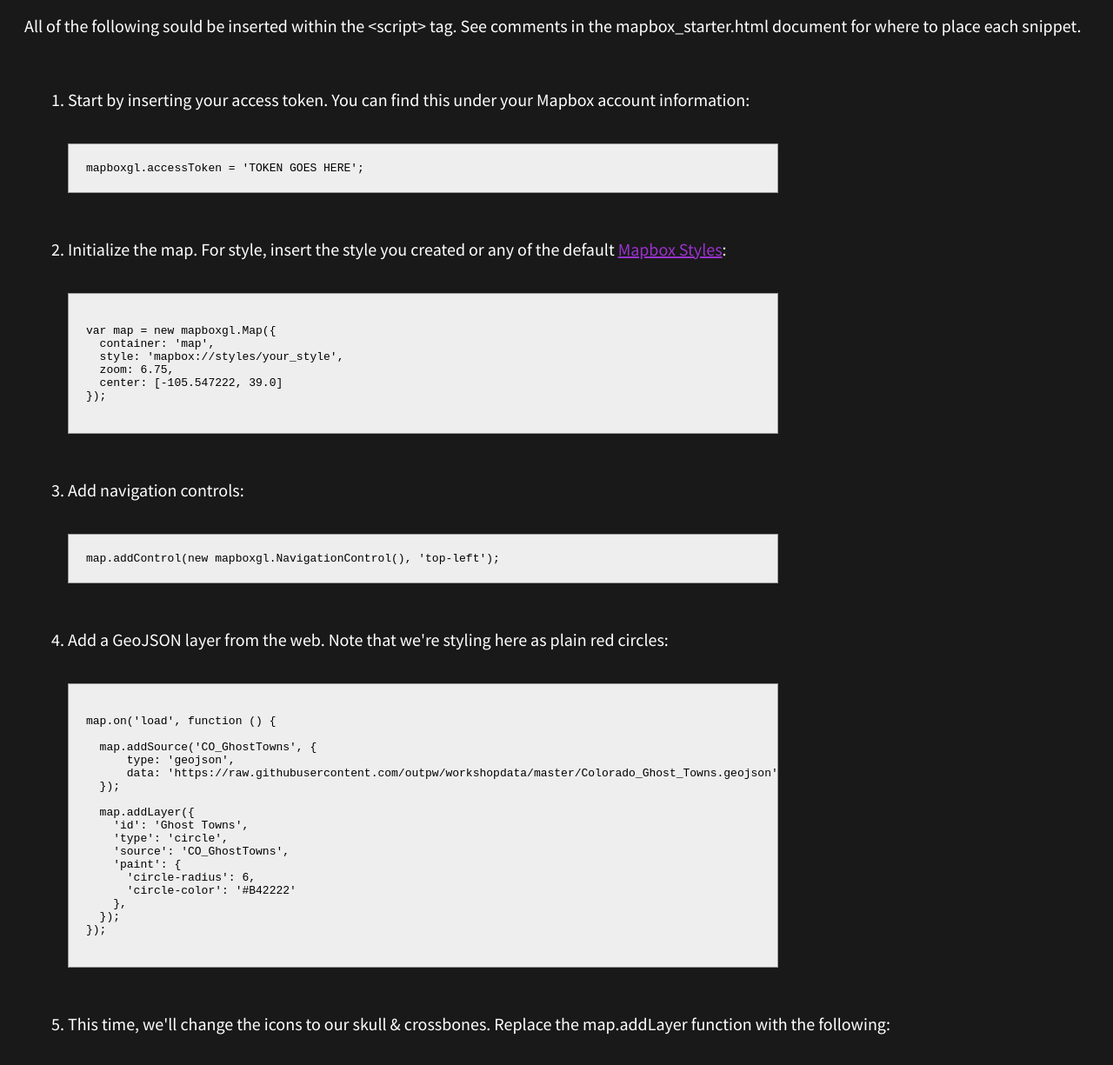
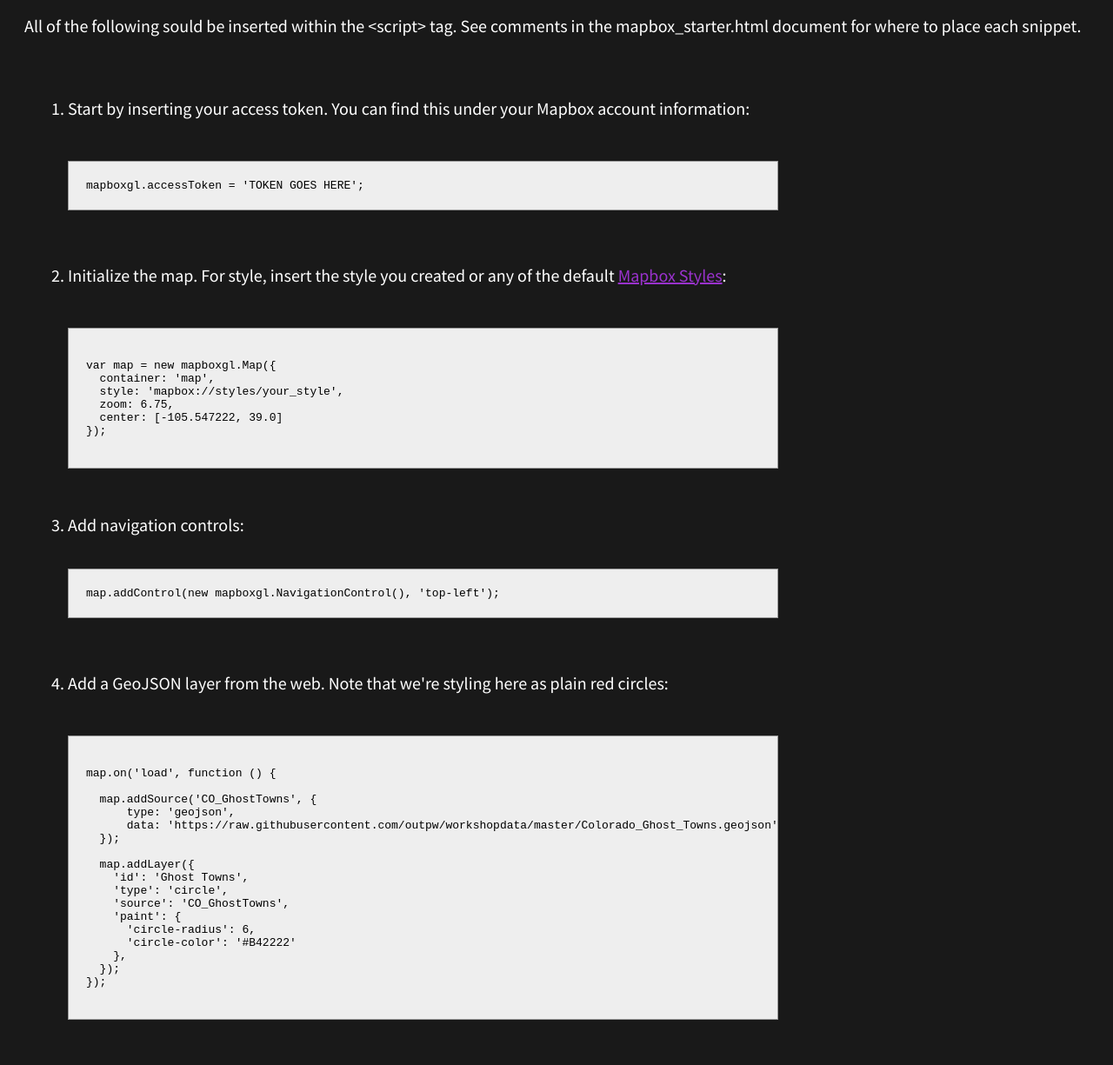
Before and after one commit to whitephil/whitephil.github.io, a plain HTML site: page mapbox_workshop.html in a window 1280 px wide. Shown: the part 733-1958 px from the top of the page at 87% size. Drawn offline with Linux system fonts and the light colour scheme.

Commit message:
still fiddling with line height

```diff
--- a/mapbox_workshop.html
+++ b/mapbox_workshop.html
@@ -30,11 +30,11 @@
   <h3>JavaScript Snippets for your map:</h3>
     <p>All of the following sould be inserted within the &lt;script&gt; tag. See comments in the mapbox_starter.html document for where to place each snippet.</p><br>
     <ol>
-      <li style="line-height: 10px;">Start by inserting your access token. You can find this under your Mapbox account information:</li>
+      <li style="line-height: 30px">Start by inserting your access token. You can find this under your Mapbox account information:</li>
         <pre>
           <code>mapboxgl.accessToken = 'TOKEN GOES HERE';</code>
         </pre>
-      <li style="line-height: 10px;">Initialize the map. For style, insert the style you created or any of the default <a href="https://docs.mapbox.com/api/maps/#styles" target="_blank">Mapbox Styles</a>:</li>
+      <li style="line-height: 30px">Initialize the map. For style, insert the style you created or any of the default <a href="https://docs.mapbox.com/api/maps/#styles" target="_blank">Mapbox Styles</a>:</li>
         <pre>
           <code>
 var map = new mapboxgl.Map({
@@ -49,7 +49,7 @@ var map = new mapboxgl.Map({
         <pre>
           <code>map.addControl(new mapboxgl.NavigationControl(), 'top-left');</code>
         </pre>
-      <li style="line-height: 10px;">Add a GeoJSON layer from the web. Note that we're styling here as plain red circles:</li>
+      <li style="line-height: 30px">Add a GeoJSON layer from the web. Note that we're styling here as plain red circles:</li>
         <pre>
           <code>
 map.on('load', function () {
@@ -71,7 +71,7 @@ map.on('load', function () {
 });
           </code>
         </pre>
-      <li style="line-height: 10px;">This time, we'll change the icons to our skull & crossbones. Replace the map.addLayer function with the following:</li>
+      <li style="line-height: 30px">This time, we'll change the icons to our skull & crossbones. Replace the map.addLayer function with the following:</li>
         <pre>
           <code>
   map.addLayer({
@@ -83,7 +83,7 @@ map.on('load', function () {
     },
           </code>
         </pre>
-      <li>Now we will work on interactivity. We'll start with mouseover effects:</li>
+      <li style="line-height: 30px">Now we will work on interactivity. We'll start with mouseover effects:</li>
         <pre>
           <code>
 map.on('mousemove', 'Ghost Towns', function () {
@@ -95,7 +95,7 @@ map.on('mouseleave', 'Ghost Towns', function () {
 });
           </code>
         </pre>
-      <li style="line-height: 10px;">Next, we'll create a pop up. This code pulls data out of the GeoJSON layer to display in the pop up:</li>
+      <li style="line-height:30px">Next, we'll create a pop up. This code pulls data out of the GeoJSON layer to display in the pop up:</li>
         <pre>
           <code>
 map.on('click', 'Ghost Towns', function (e) {
```
